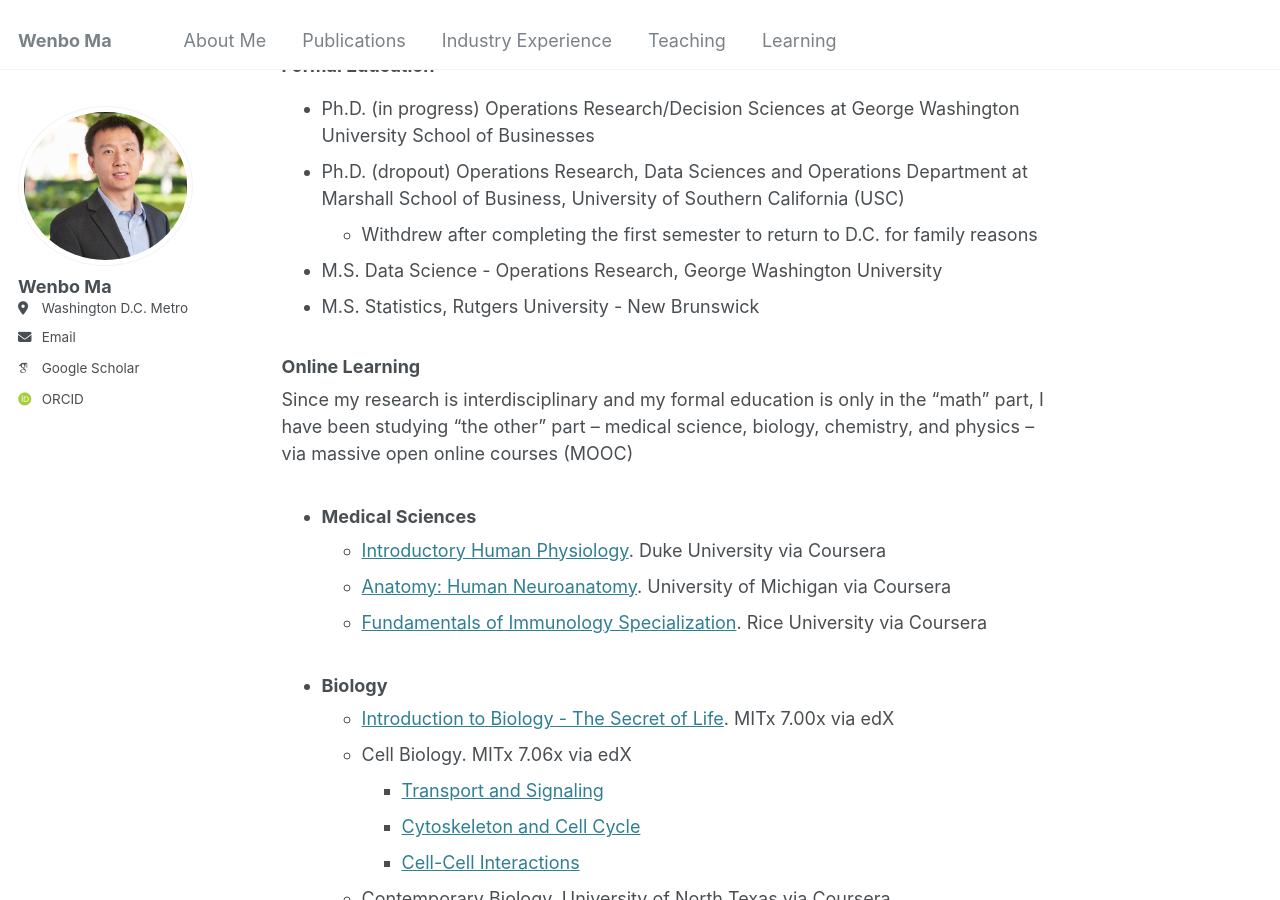
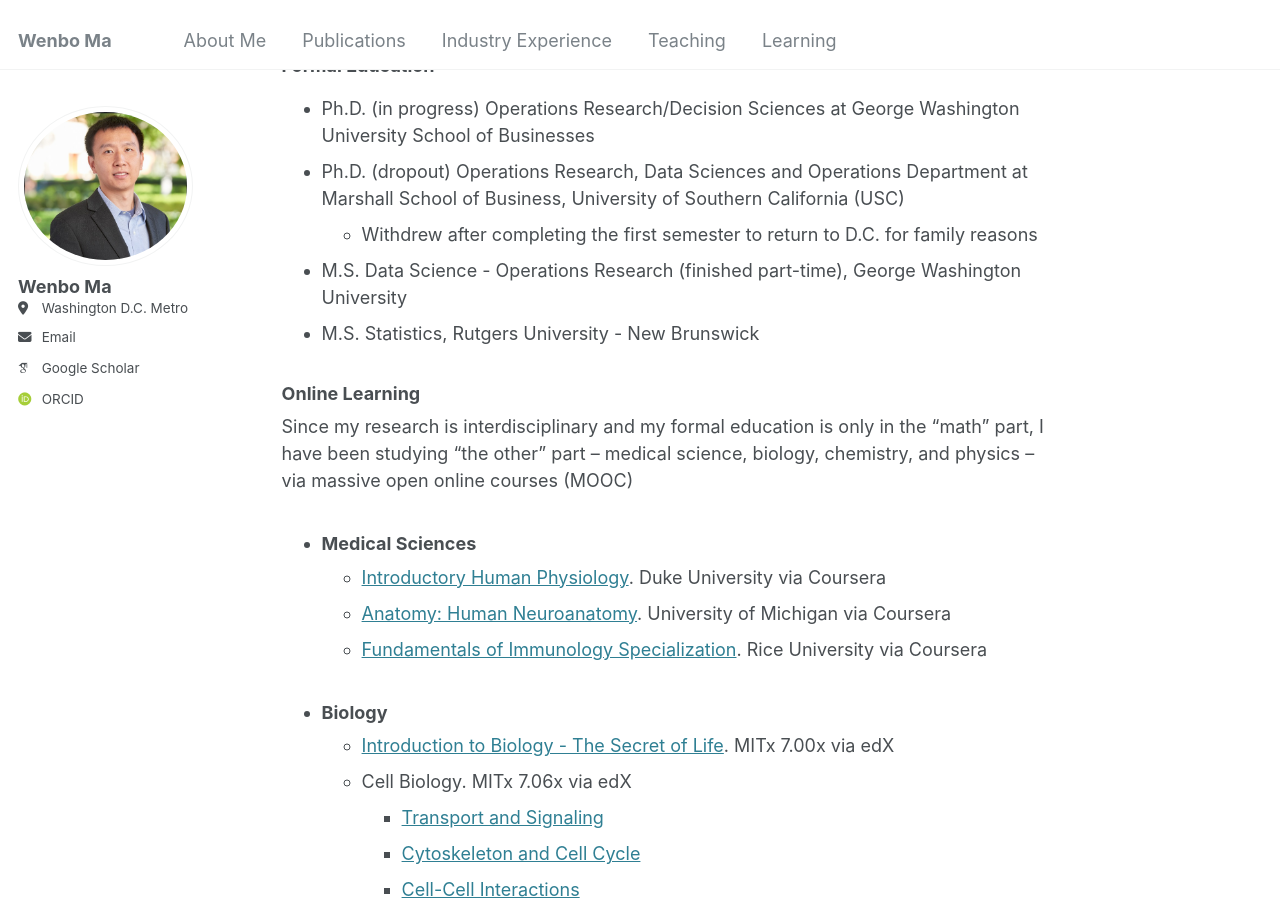
Before and after one commit to wenbo5565/wenbo5565.github.io, a Jekyll site: the page built from _pages/about.md, in a window 1280 px wide and 900 px high, scrolled down 2562 px. Built offline with Jekyll 4.4.1, drawn with Linux system fonts in a browser that asks for light colours; some web fonts are replaced.

Commit message:
Update about.md

```diff
--- a/_pages/about.md
+++ b/_pages/about.md
@@ -70,7 +70,7 @@ Outside of work, I enjoy playing and watching sports — particularly tennis, sw
 - Ph.D. (in progress) Operations Research/Decision Sciences at George Washington University School of Businesses
 - Ph.D. (dropout) Operations Research, Data Sciences and Operations Department at Marshall School of Business, University of Southern California (USC)
   - Withdrew after completing the first semester to return to D.C. for family reasons
-- M.S. Data Science - Operations Research, George Washington University
+- M.S. Data Science - Operations Research (finished part-time), George Washington University
 - M.S. Statistics, Rutgers University - New Brunswick
 
 ### Online Learning
```
